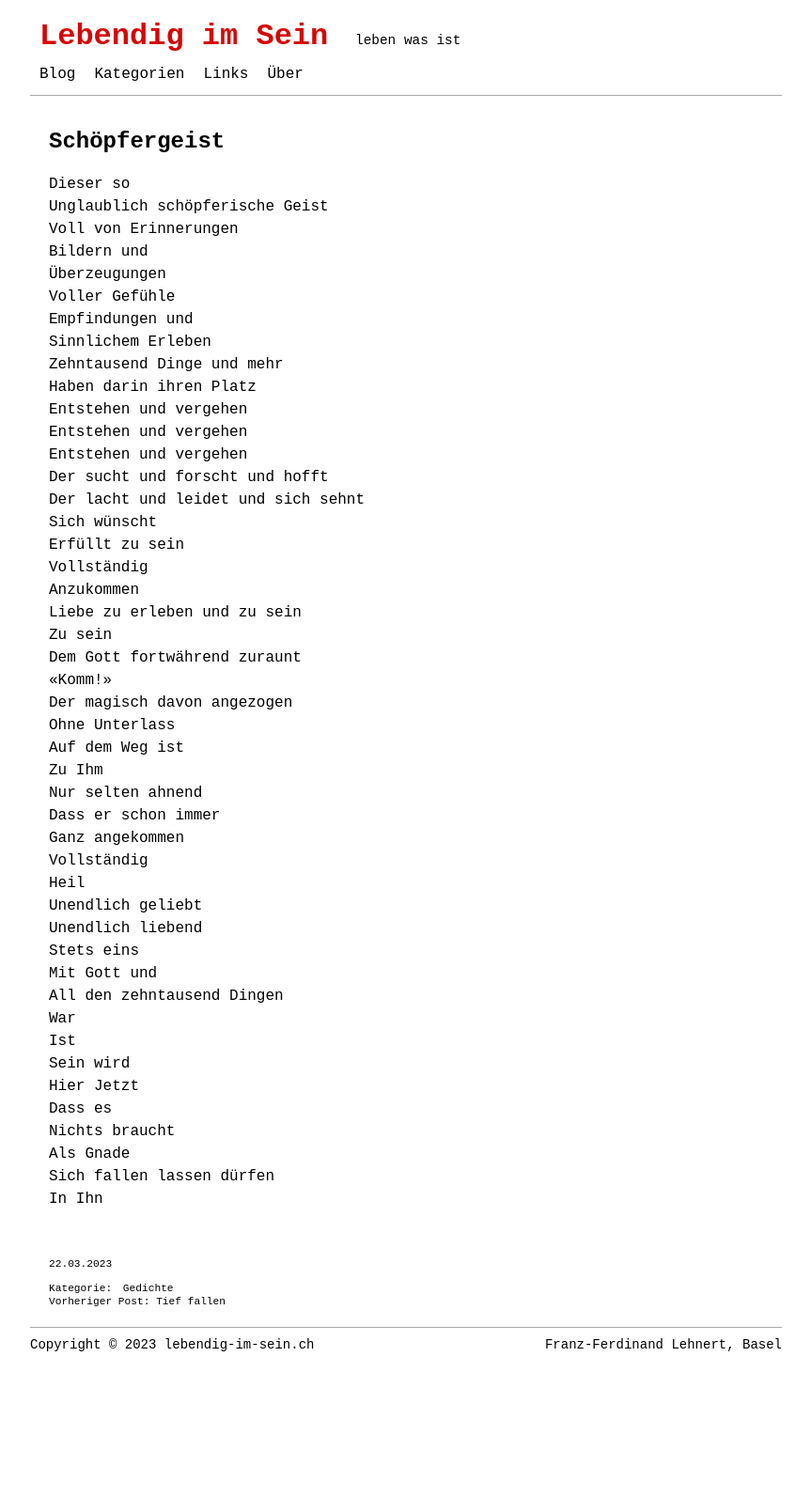
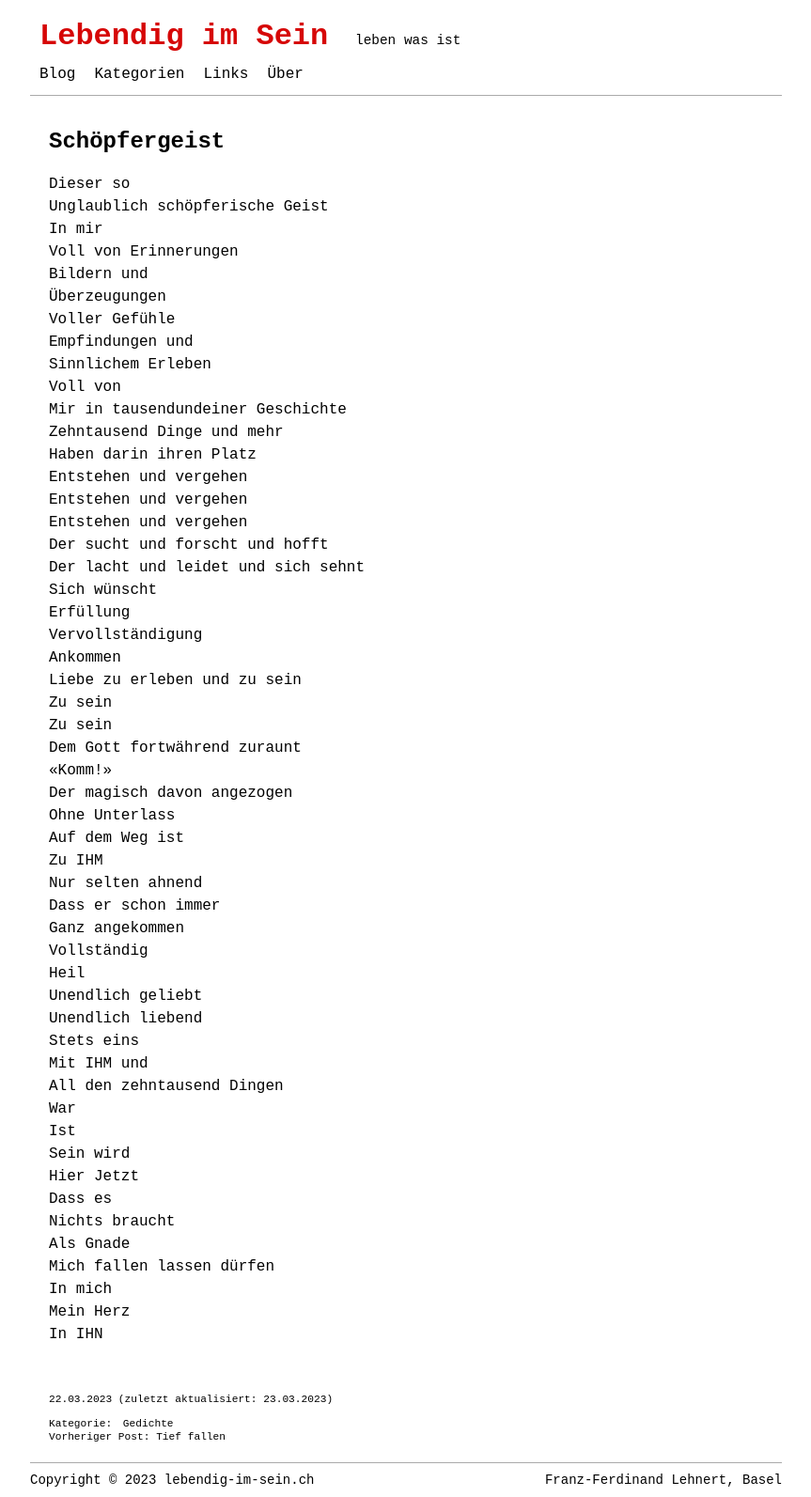
Before and after one commit to lebendigimsein/webpage, a Jekyll site: the page built from _posts/2023-03-22-schoepfergeist.markdown, in a window 1280 px wide. Shown: the whole page at 94% size, without its empty margins (208-1071 px from the left). Built offline with Jekyll 4.4.1, drawn with Linux system fonts in a browser that asks for light colours; before the commit the page ends 1449 px from its top, so only the background shows below that.

Commit message:
schöpfergeist changed

```diff
--- a/_posts/2023-03-22-schoepfergeist.markdown
+++ b/_posts/2023-03-22-schoepfergeist.markdown
@@ -2,19 +2,22 @@
 layout: post
 title: Schöpfergeist
 date: 2023-03-22
-last_modified_at:
+last_modified_at: 2023-03-23
 categories: [Gedichte]
 tags: []
 ---
 
 Dieser so
 Unglaublich schöpferische Geist
+In mir
 Voll von Erinnerungen
 Bildern und
 Überzeugungen
 Voller Gefühle
 Empfindungen und
 Sinnlichem Erleben
+Voll von
+Mir in tausendundeiner Geschichte
 Zehntausend Dinge und mehr
 Haben darin ihren Platz
 Entstehen und vergehen
@@ -23,17 +26,18 @@ Entstehen und vergehen
 Der sucht und forscht und hofft
 Der lacht und leidet und sich sehnt
 Sich wünscht
-Erfüllt zu sein
-Vollständig
-Anzukommen
+Erfüllung
+Vervollständigung
+Ankommen
 Liebe zu erleben und zu sein
+Zu sein
 Zu sein
 Dem Gott fortwährend zuraunt
 «Komm!»
 Der magisch davon angezogen
 Ohne Unterlass
 Auf dem Weg ist
-Zu Ihm
+Zu IHM
 Nur selten ahnend
 Dass er schon immer
 Ganz angekommen
@@ -42,7 +46,7 @@ Heil
 Unendlich geliebt
 Unendlich liebend
 Stets eins
-Mit Gott und
+Mit IHM und
 All den zehntausend Dingen
 War
 Ist
@@ -51,5 +55,7 @@ Hier Jetzt
 Dass es
 Nichts braucht
 Als Gnade
-Sich fallen lassen dürfen
-In Ihn
+Mich fallen lassen dürfen
+In mich
+Mein Herz
+In IHN
```
